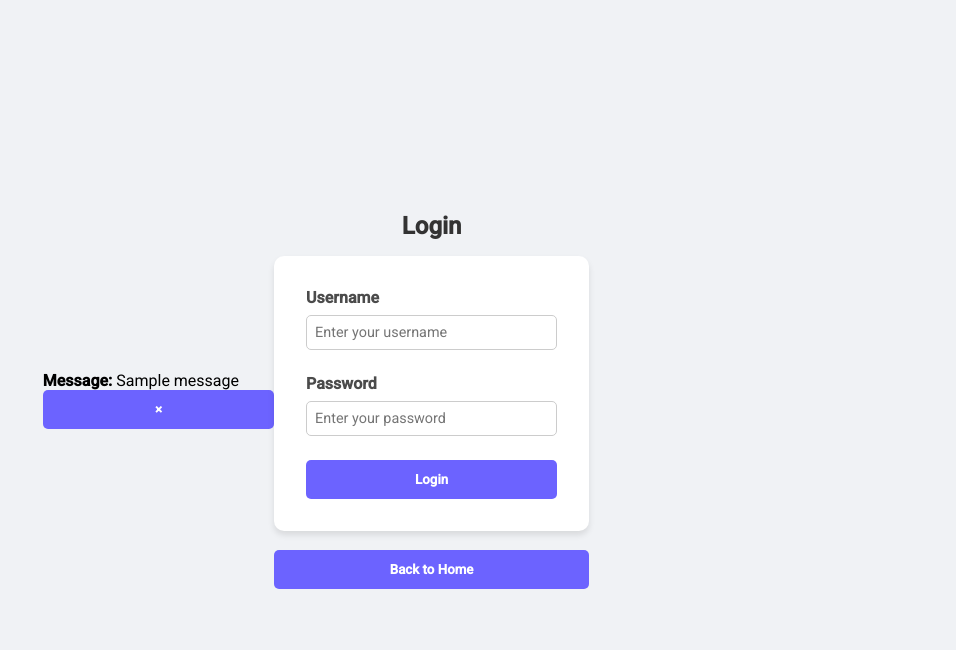
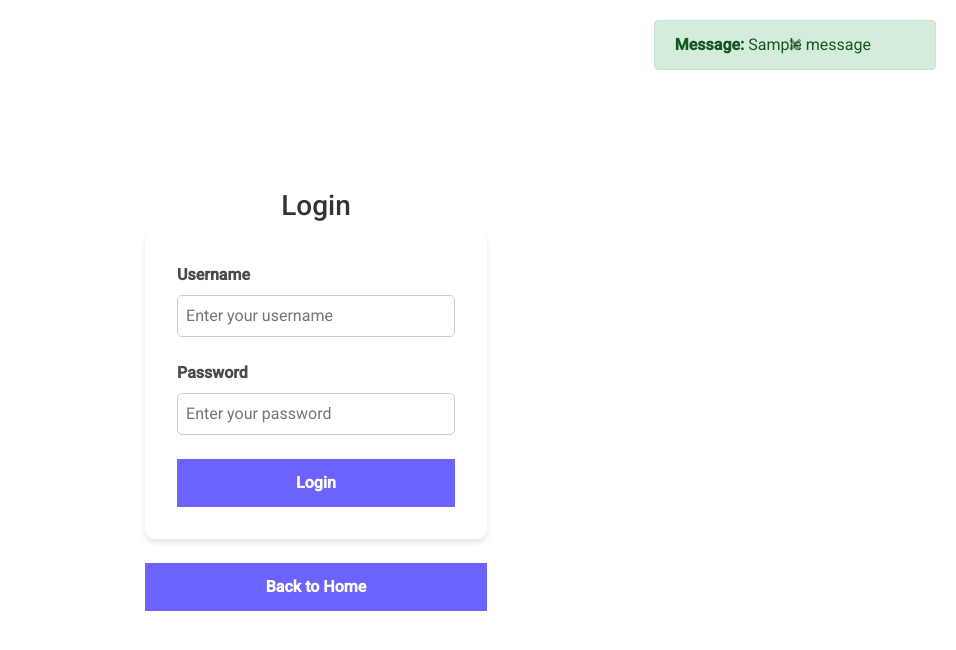
Before and after one commit to aadityabaruah/CryptoPricePredictor, a Django app: page /login in a window 1280 px wide. Shown: the top 650 px of the page, without its empty margins (324-1280 px from the left). Run offline with Django 4.2, Linux system fonts and the light colour scheme; one stand-in notice (Sample message) is shown; some libraries are stand-ins or nearby versions.

Commit message:
commit 7

```diff
--- a/PricePredictor/wsgi.py
+++ b/PricePredictor/wsgi.py
@@ -14,3 +14,5 @@ from django.core.wsgi import get_wsgi_application
 os.environ.setdefault('DJANGO_SETTINGS_MODULE', 'PricePredictor.settings')
 
 application = get_wsgi_application()
+
+app = application
--- a/static/style2.css
+++ b/static/style2.css
@@ -60,6 +60,26 @@ button {
     font-weight: bold;
     cursor: pointer;
     transition: background-color 0.3s ease;
+    margin-top: 1rem;
+}
+
+.message-container {
+    position: fixed;
+    top: 20px;
+    right: 20px;
+    z-index: 9999;
+}
+
+.alert {
+    display: flex;
+    justify-content: space-between;
+    align-items: center;
+    padding-left: 1.5rem;
+    padding-right: 0.5rem;
+}
+
+.close {
+    margin-left: 1rem;
 }
 
 button:hover {
--- a/templates/cryptocurrencypricepredictor/login.html
+++ b/templates/cryptocurrencypricepredictor/login.html
@@ -7,20 +7,24 @@
     {% load static %}
     <link rel="stylesheet" href="{% static 'style2.css' %}">
     <link href="https://fonts.googleapis.com/css2?family=Roboto:wght@400;500&display=swap" rel="stylesheet">
+    <link rel="stylesheet" href="https://stackpath.bootstrapcdn.com/bootstrap/4.5.0/css/bootstrap.min.css">
+  <script src="https://code.jquery.com/jquery-3.5.1.slim.min.js"></script>
+  <script src="https://cdn.jsdelivr.net/npm/popper.js@1.16.0/dist/umd/popper.min.js"></script>
+  <script src="https://stackpath.bootstrapcdn.com/bootstrap/4.5.0/js/bootstrap.min.js"></script>
 </head>
 <body>
-<script src="https://code.jquery.com/jquery-3.6.0.slim.min.js"></script>
-<script src="https://cdn.jsdelivr.net/npm/bootstrap@5.0.0/dist/js/bootstrap.bundle.min.js"></script>
+{% for message in messages %}
+<div class="message-container">
+    <div class="alert alert-{{ message.tags }} alert-dismissible fade show" role="alert">
+        <span><strong>Message:</strong> {{ message }}</span>
+        <button type="button" class="close" data-dismiss="alert" aria-label="Close">
+            <span aria-hidden="true">&times;</span>
+        </button>
+    </div>
+</div>
+{% endfor %}
 
-    {% for message in messages %}
-    <div class="alert alert-{{ message.tags }} alert-dismissible fade show" role="alert">
-        <strong>Message:</strong> {{ message }}
-        <button type="button" class="close" data-dismiss="alert" aria-label="Close">
-  <span aria-hidden="true">&times;</span>
-</button>
 
-    </div>
-    {% endfor %}
     <div class="form-container">
         <h3 class="form-title">Login</h3>
         <form action="/login" method="post" class="form">
@@ -28,9 +32,11 @@
             <label for="username" class="form-label">Username</label>
             <input type="text" name="username" id="username" placeholder="Enter your username" required class="form-input">
             <br>
+            <br>
             <label for="password" class="form-label">Password</label>
             <input type="password" name="password" id="password" placeholder="Enter your password" required class="form-input">
-
+            <br>
+            <br>
             <button type="submit" class="form-btn">Login</button>
         </form>
         <br>
```
Also changed, not shown: db.sqlite3, vercel.json (added), 1 other file.
